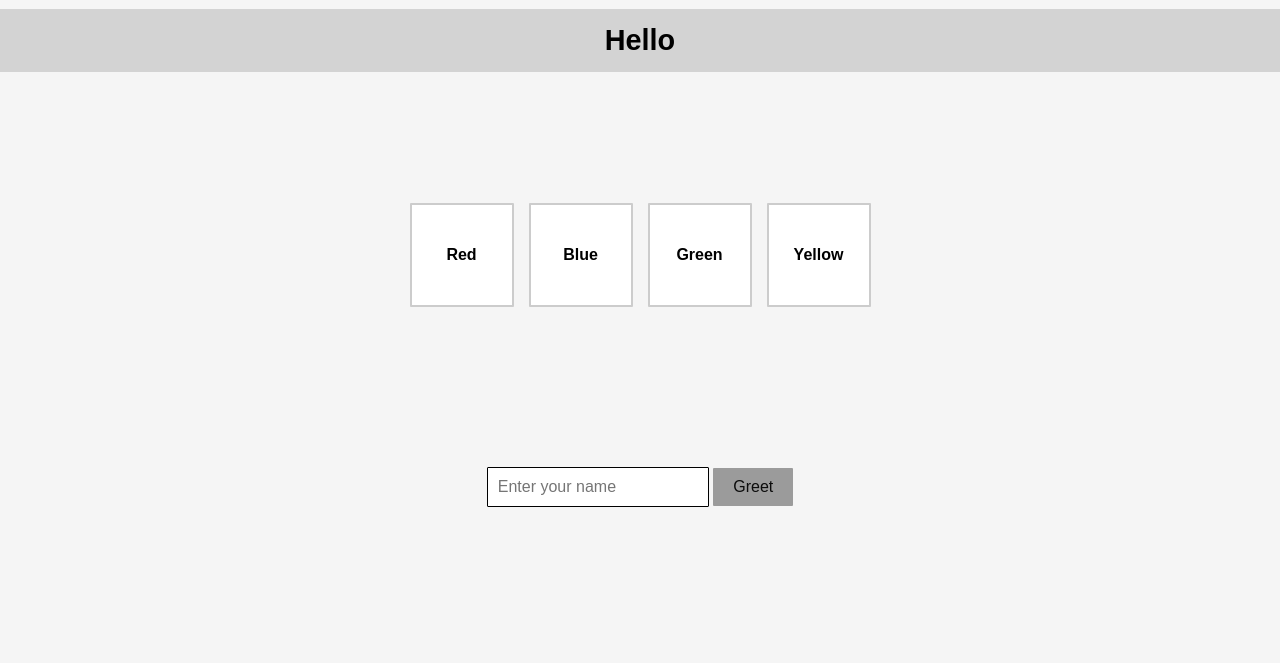
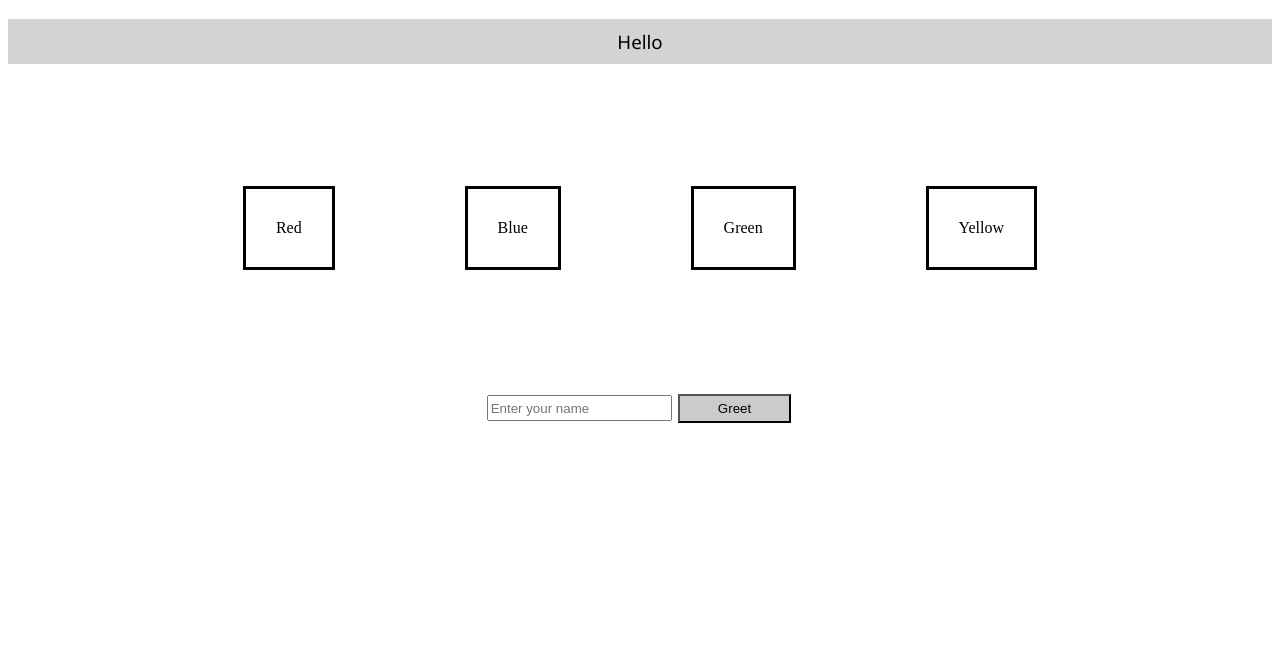
Before and after one commit to Ishita282/HTMLCSS, a plain HTML site: page index.html in a window 1280 px wide. Drawn offline with Linux system fonts and the light colour scheme.

Commit message:
separate files

```diff
--- a/index.html
+++ b/index.html
@@ -1,125 +1,29 @@
-<!DOCTYPE html>
+<!doctype html>
 <html lang="en">
   <head>
     <meta charset="UTF-8" />
     <meta name="viewport" content="width=device-width, initial-scale=1.0" />
-    <title>Greeting and Color Boxes</title>
-    <style>
-      body {
-        font-family: Arial, sans-serif;
-        background: #f5f5f5;
-        display: flex;
-        flex-direction: column;
-        align-items: center;
-        justify-content: center;
-        height: 100vh;
-        margin: 0;
-      }
-
-      nav {
-      width: 100%;
-      background-color: #d3d3d3;
-      color: rgb(0, 0, 0);
-      padding: 15px 0;
-      text-align: center;
-      font-size: 1.8rem;
-      font-weight: bold;
-      position: sticky;
-      top: 0;
-      z-index: 10;
-    }
-
-     main {
-      display: flex;
-      flex-direction: column;
-      align-items: center;
-      justify-content: center;
-      min-height: 90vh;
-    }
-
-      .box-container {
-        display: flex;
-        gap: 15px;
-        margin-bottom: 80px;
-      }
-
-      .box {
-        width: 100px;
-        height: 100px;
-        border-radius: 1px;
-        display: flex;
-        align-items: center;
-        justify-content: center;
-        font-weight: bold;
-        cursor: pointer;
-        background-color: white;
-        border: 2px solid #ccc;
-        transition: all 0.3s ease;
-      }
-
-      input {
-        padding: 10px;
-        font-size: 1rem;
-        border-radius: 1px;
-        border: 1px solid #000000;
-        width: 200px;
-        margin-top: 80px;
-        margin-bottom: 50%;
-        outline: none;
-      }
-
-      button {
-        padding: 10px 20px;
-        font-size: 1rem;
-        background-color: rgb(155, 155, 155);
-        color: rgb(12, 12, 12);
-        border: none;
-        border-radius: 1px;
-        cursor: pointer;
-        transition: 0.3s;
-      }
-
-    </style>
+    <title>Test-html</title>
+    <link rel="stylesheet" href="style.css" />
   </head>
   <body>
-    <nav id="greeting">Hello </nav>
+    <header>
+      <h3 id="greet">Hello</h3>
+    </header>
+    <main>
+      <div class="boxes">
+        <span class="Box">Red</span>
+        <span class="Box">Blue</span>
+        <span class="Box">Green</span>
+        <span class="Box">Yellow</span>
+      </div>
 
-    <main>
-    <div class="box-container">
-      <div class="box" id="redBox">Red</div>
-      <div class="box" id="blueBox">Blue</div>
-      <div class="box" id="greenBox">Green</div>
-      <div class="box" id="yellowBox">Yellow</div>
-    </div>
+      <div id="input">
+        <input type="text" id="text" placeholder="Enter your name" />
+        <button id="button">Greet</button>
+      </div>
+    </main>
 
-    <div>
-      <input type="text" id="nameInput" placeholder="Enter your name" />
-      <button id="greetButton">Greet</button>
-    </div>
-
-    <script>
-      const greetButton = document.getElementById("greetButton");
-      const nameInput = document.getElementById("nameInput");
-      const greeting = document.getElementById("greeting");
-
-      greetButton.addEventListener("click", () => {
-        const name = nameInput.value.trim();
-        if (name) {
-          greeting.textContent = `Hello, ${name}`;
-        } else {
-          greeting.textContent = "Hello";
-          greeting.style.color = "#333";
-        }
-      });
-
-      const boxes = document.querySelectorAll(".box");
-      boxes.forEach((box) => {
-        box.addEventListener("click", () => {
-          const color = box.textContent.toLowerCase();
-          box.style.backgroundColor = color;
-          box.style.color = "white";
-        });
-      });
-    </script>
+    <script src="script.js"></script>
   </body>
 </html>
--- /dev/null
+++ b/script.js
@@ -0,0 +1,18 @@
+const greetButton= document.getElementById("button");
+const nameInput= document.getElementById("text");
+const greetingName= document.getElementById("greet");
+const boxes= document.querySelectorAll(".Box");
+
+greetButton.addEventListener("click", () =>{
+    const name= nameInput.value;
+    greetingName.textContent= `Hello, ${name}`
+
+})
+
+boxes.forEach((box)=> {
+    box.addEventListener("click", ()=>{
+        const color= box.textContent;
+        box.style.backgroundColor = color;
+        box.style.color = "white";
+    })
+})
--- /dev/null
+++ b/style.css
@@ -0,0 +1,41 @@
+h3{
+    background-color: lightgray;
+    text-align: center;
+    padding: 10px;
+    font-weight: 400;
+    font-family: 'Segoe UI', Tahoma, Geneva, Verdana, sans-serif;
+}
+
+.boxes{
+    display: flex;
+    justify-content: space-around;
+    margin: 20px;
+    padding: 100px 150px;
+}
+
+.Box{
+    border: solid;
+    width: auto;
+    height: auto;
+    padding: 30px;
+}
+
+span{
+    margin: 2px;
+}
+
+#input{
+    text-align: center;
+}
+
+#text{
+    height: 20px;
+}
+
+#button{
+    width: 9%;
+    height: 9%;
+    padding: 5px;
+    margin: 2px;
+    background-color: rgb(203, 203, 203);
+}
```
